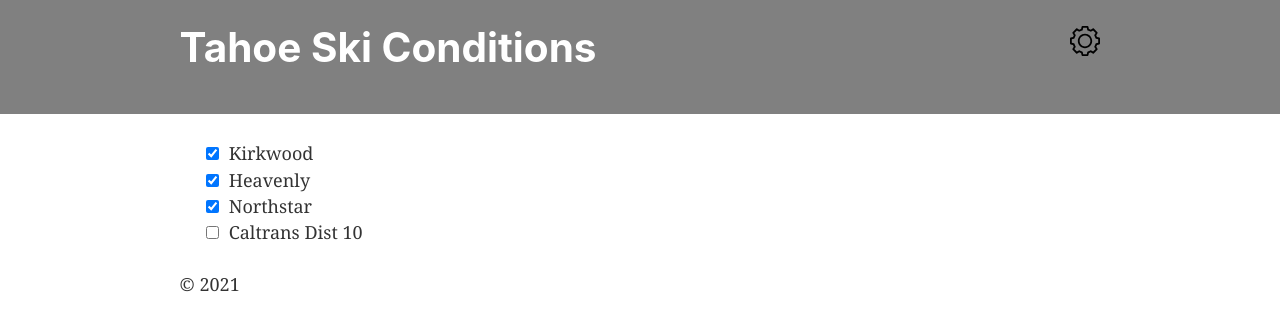
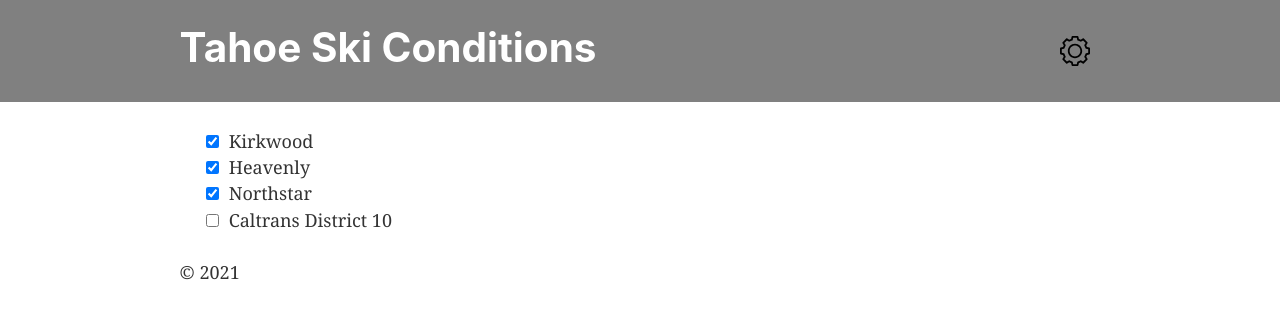
Before and after one commit to sfeidersullivan/tahoe-ski-conditions, a Gatsby site: page /settings in a window 1280 px wide. Built offline with nearby package versions, Linux system fonts and the light colour scheme; Gatsby itself is replaced by a stand-in of ours.

Commit message:
hack header formatting, caltrans title change

```diff
--- a/src/components/header.js
+++ b/src/components/header.js
@@ -31,8 +31,8 @@
           {siteTitle}
         </Link>
       </h1>
-      <Link to='/settings'>
-        <img style={{ maxHeight: 30 }} src={SettingsIcon} alt='settings'></img>
+      <Link style={{ height: 50, padding: 10 }} to='/settings'>
+        <img style={{ height: 30, width: 30, marginBottom: -10 }} src={SettingsIcon} alt='settings'></img>
       </Link>
     </div>
   </header>
--- a/src/constants/index.js
+++ b/src/constants/index.js
@@ -13,7 +13,7 @@
   },
   'caltrans': {
     url: 'https://twitter.com/CaltransDist10?ref_src=twsrc%5Etfw',
-    name: 'Caltrans Dist 10',
+    name: 'Caltrans District 10',
   },
 };
 
```
